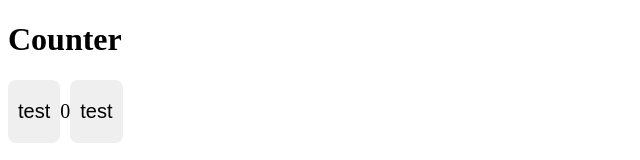
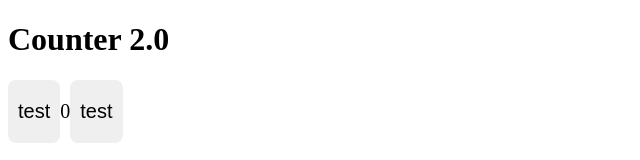
Before and after one commit to sobakasbakbaka/deployapp, a React (Vite) app: page / in a window 1280 px wide. Shown: the top 160 px of the page, without its empty margins (0-640 px from the left). Built offline with nearby package versions, Linux system fonts and the light colour scheme.

Commit message:
change text

```diff
--- a/src/App.tsx
+++ b/src/App.tsx
@@ -14,7 +14,7 @@ export const App = () => {
 
   return (
     <div>
-      <h1>Counter</h1>
+      <h1>Counter 2.0</h1>
       <div className={styles.counter}>
         <button className={styles.button} onClick={handleDecClick}>
           test
```
